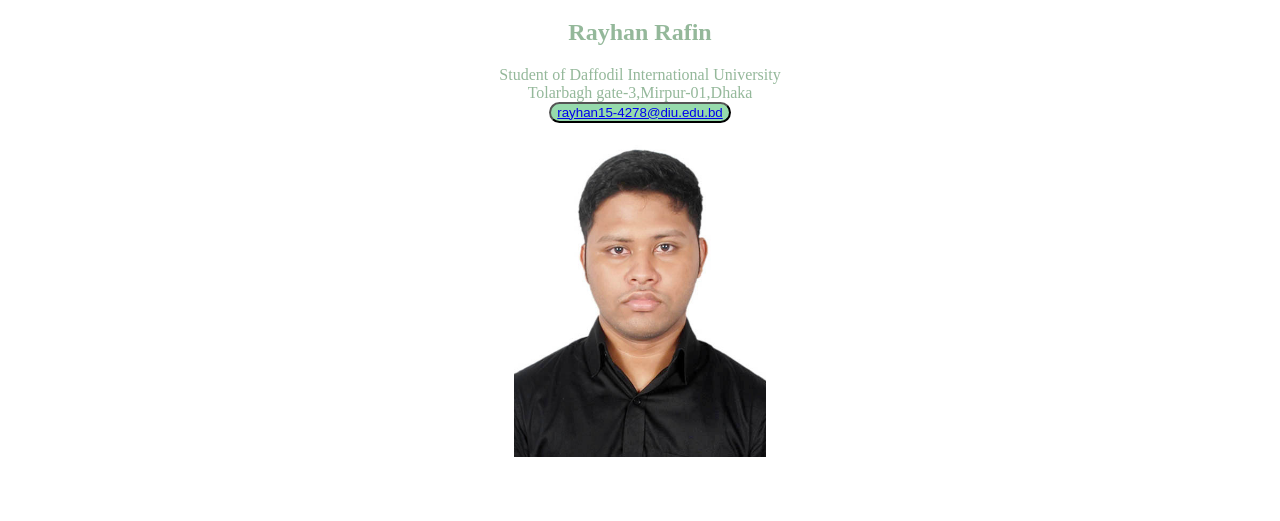
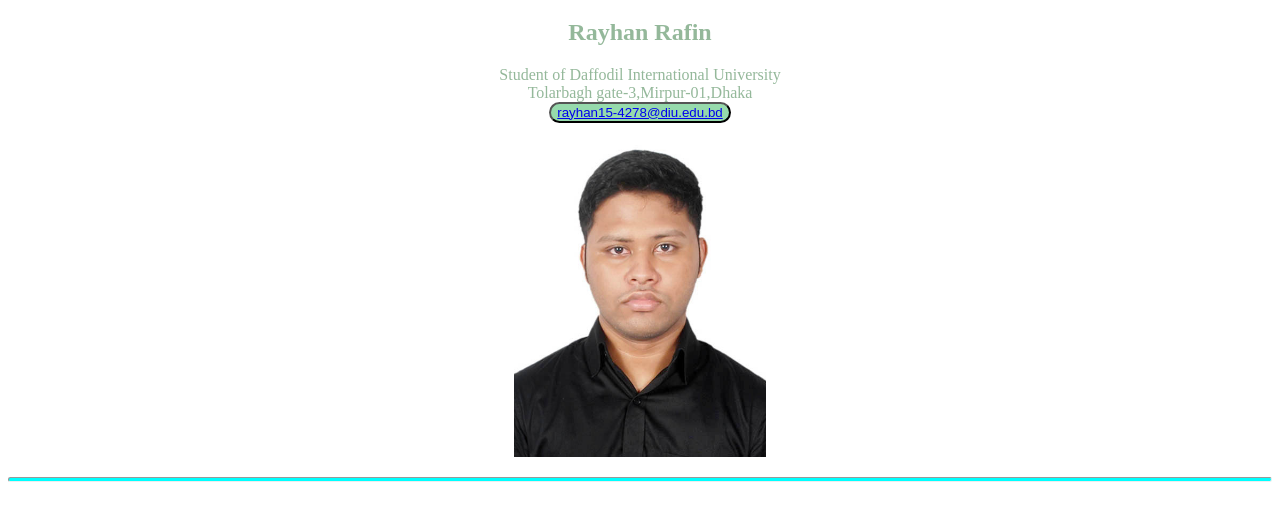
Before and after one commit to rayhan-rafin/project, a plain HTML site: page CV_Rayhan/index.html in a window 1280 px wide. Shown: the part 61-582 px from the top of the page. Drawn offline with Linux system fonts and the light colour scheme.

Commit message:
added line

```diff
--- a/CV_Rayhan/index.html
+++ b/CV_Rayhan/index.html
@@ -19,5 +19,6 @@
             <img src="images/52744.jpg" style="height: 10%;;width:20%">
         </p>
     </div>
+    <hr class="line">
 </body>
 </html>
--- a/CV_Rayhan/main.css
+++ b/CV_Rayhan/main.css
@@ -1,4 +1,5 @@
-line{
-    height: auto;
-    background-color: aqua;
+.line{
+    height:3px;
+    background-color:aqua;
+    border-radius: 20px;
 }
```
